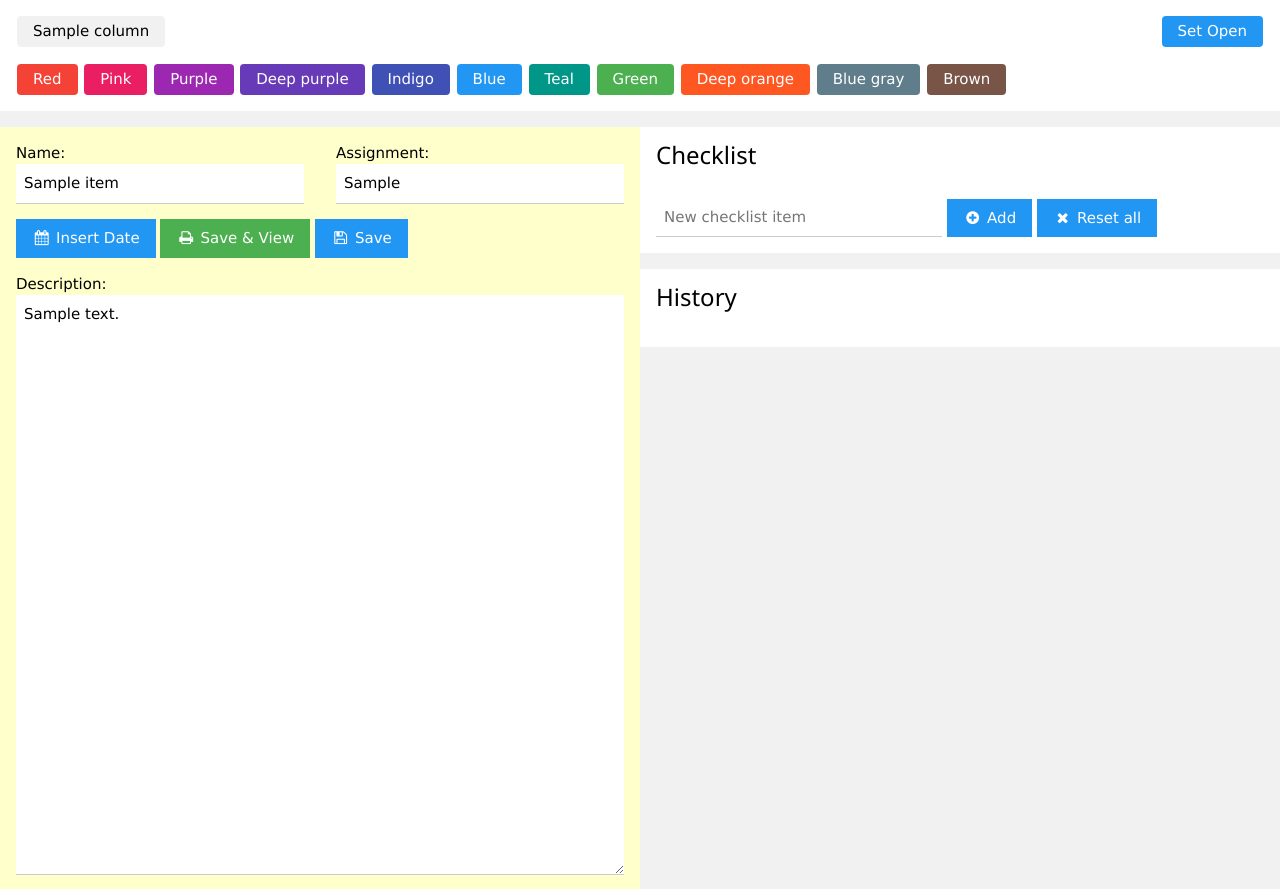
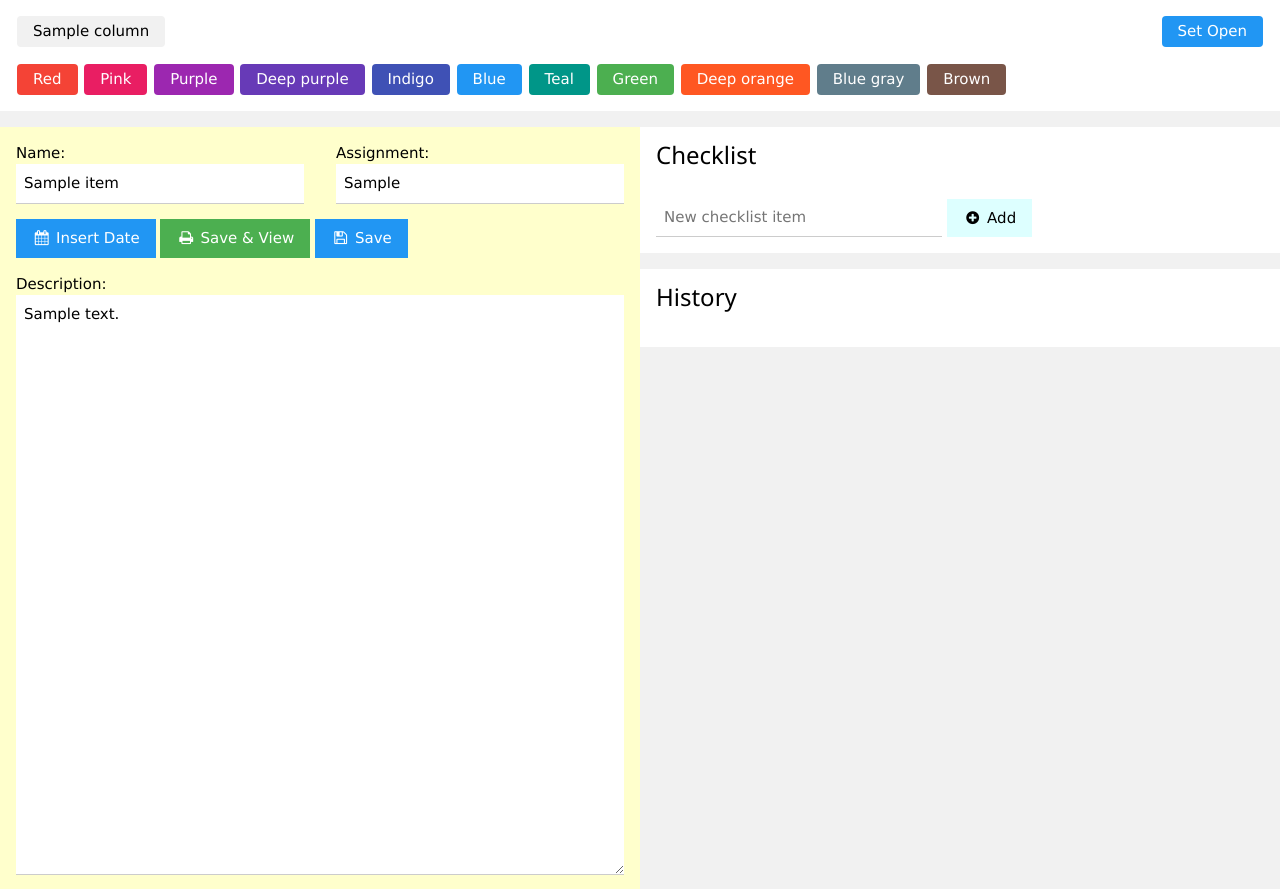
Before and after one commit to dvolk/catboard, a Flask app: page /item/1 in a window 1280 px wide. Shown: the part 109-998 px from the top of the page. Run offline with Flask 2, Linux system fonts and the light colour scheme; tables that the repository leaves empty hold one stand-in row (values such as "Sample post").

Commit message:
change checklist buttons color to pale blue

```diff
--- a/templates/item.jinja2
+++ b/templates/item.jinja2
@@ -87,14 +87,16 @@
       </div>
       <div style="display: inline-block">
         <p>
-          <button id="checklist_add" class="w3-btn w3-blue">{{ icon("plus-circle") }} Add</button>
+          <button id="checklist_add" class="w3-btn w3-pale-blue">{{ icon("plus-circle") }} Add</button>
         </p>
       </div>
+      {% if checkboxes %}
       <div style="display: inline-block">
         <p>
-          <button id="checklist_reset_all" class="w3-btn w3-blue">{{ icon("times") }} Reset all</button>
+          <button id="checklist_reset_all" class="w3-btn w3-pale-blue">{{ icon("times") }} Reset all</button>
         </p>
       </div>
+      {% endif %}
     </div>
 
 
```
